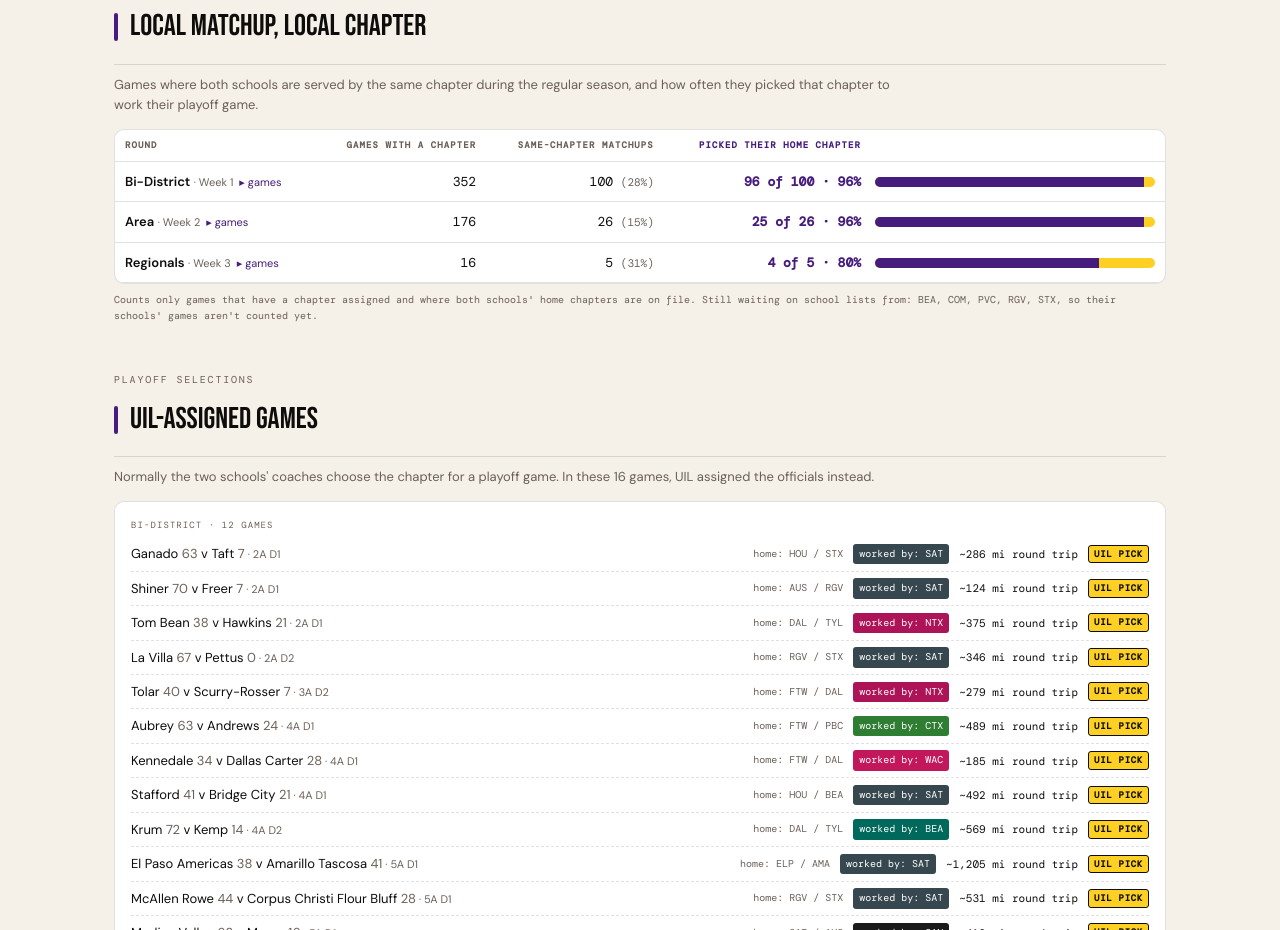
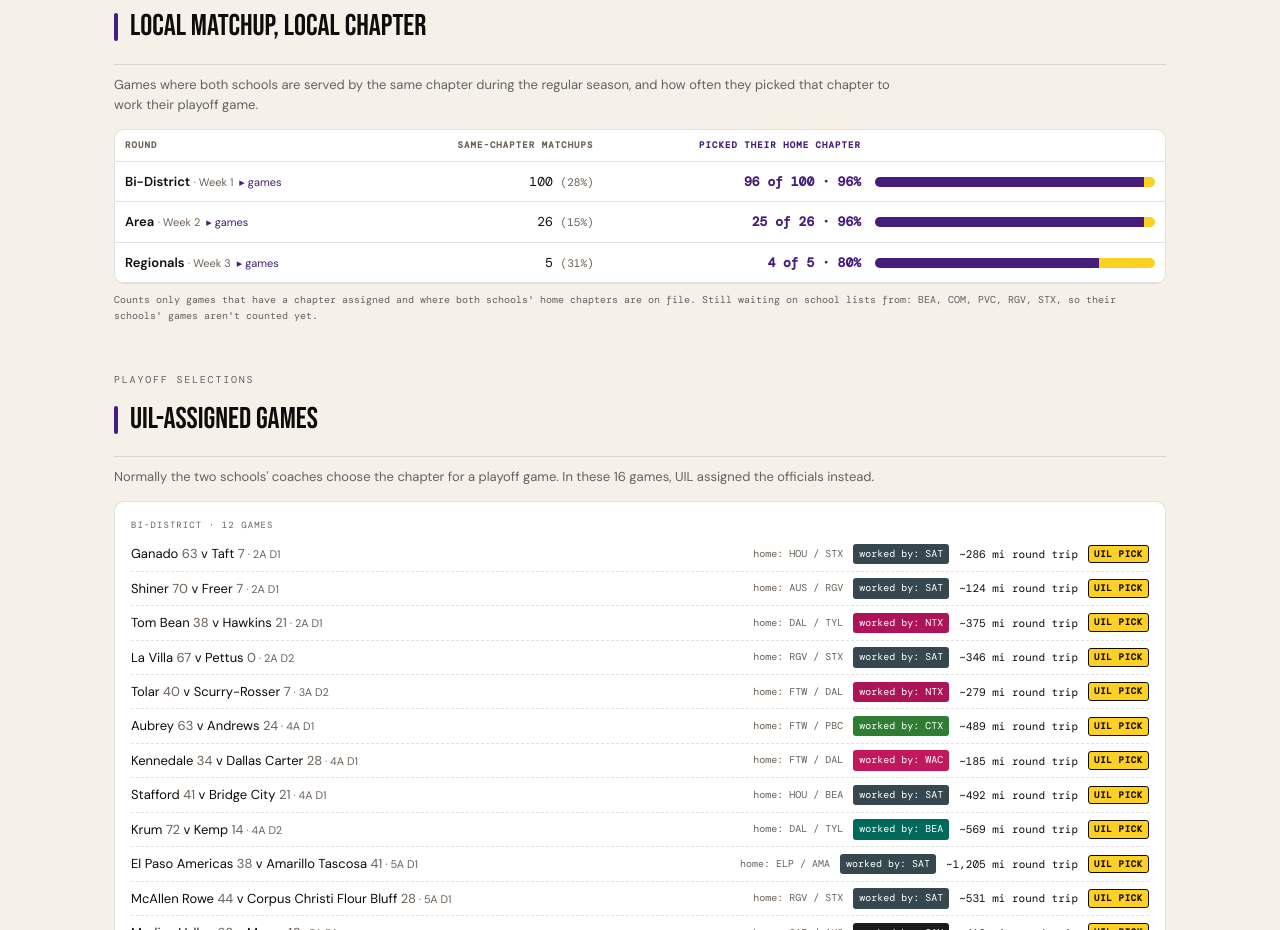
Before and after one commit to colemic2006/texasplayoffs, a React (Vite) app: page / in a window 1280 px wide. Shown: the part 6620-7550 px from the top of the page. Built offline with nearby package versions, Linux system fonts and the light colour scheme.

Commit message:
Local matchups: drop the games-with-a-chapter column
Co-Authored-By: Claude Opus 5.5 <noreply@anthropic.com>
Claude-Session: https://claude.ai/code/session_01BMNz1h9oErPrBeApAqNHEj

```diff
--- a/src/components/LocalMatchups.jsx
+++ b/src/components/LocalMatchups.jsx
@@ -45,7 +45,6 @@ export default function LocalMatchups({ data }) {
         <table style={{ width:'100%', borderCollapse:'collapse' }}>
           <thead><tr>
             <th style={{ ...th, textAlign:'left' }}>Round</th>
-            <th style={th}>Games with a chapter</th>
             <th style={th}>Same-chapter matchups</th>
             <th style={{ ...th, color:'var(--burnt)' }}>Picked their home chapter</th>
             <th style={{ ...th, width:'28%' }}></th>
@@ -60,7 +59,6 @@ export default function LocalMatchups({ data }) {
                       <strong>{ROUNDS[r.week]}</strong> <span style={{ color:'var(--mid)', fontSize:11 }}>· Week {r.week}</span>
                       {r.local.length > 0 && <span style={{ color:'var(--burnt)', fontSize:11, marginLeft:6 }}>{open === r.week ? '▾' : '▸'} games</span>}
                     </td>
-                    <td style={td}>{r.assigned}</td>
                     <td style={td}>{r.local.length} <span style={{ color:'var(--mid)', fontSize:11 }}>({pct(r.local.length, r.assigned)}%)</span></td>
                     <td style={{ ...td, color:'var(--burnt)', fontWeight:700 }}>{r.local.length ? `${r.kept.length} of ${r.local.length} · ${p}%` : '—'}</td>
                     <td style={{ ...td, paddingLeft:4 }}>
@@ -72,7 +70,7 @@ export default function LocalMatchups({ data }) {
                     </td>
                   </tr>
                   {open === r.week && (
-                    <tr><td colSpan={5} style={{ padding:'4px 10px 12px 18px', borderBottom:'1px solid var(--border)', background:'rgba(70,29,124,0.03)' }}>
+                    <tr><td colSpan={4} style={{ padding:'4px 10px 12px 18px', borderBottom:'1px solid var(--border)', background:'rgba(70,29,124,0.03)' }}>
                       {(() => {
                         const chs = [...new Set(r.local.flatMap(g => [g.home, g.chapter]))].sort()
                         const list = r.local.filter(g => (show === 'all' || (show === 'kept') === (g.chapter === g.home))
```
